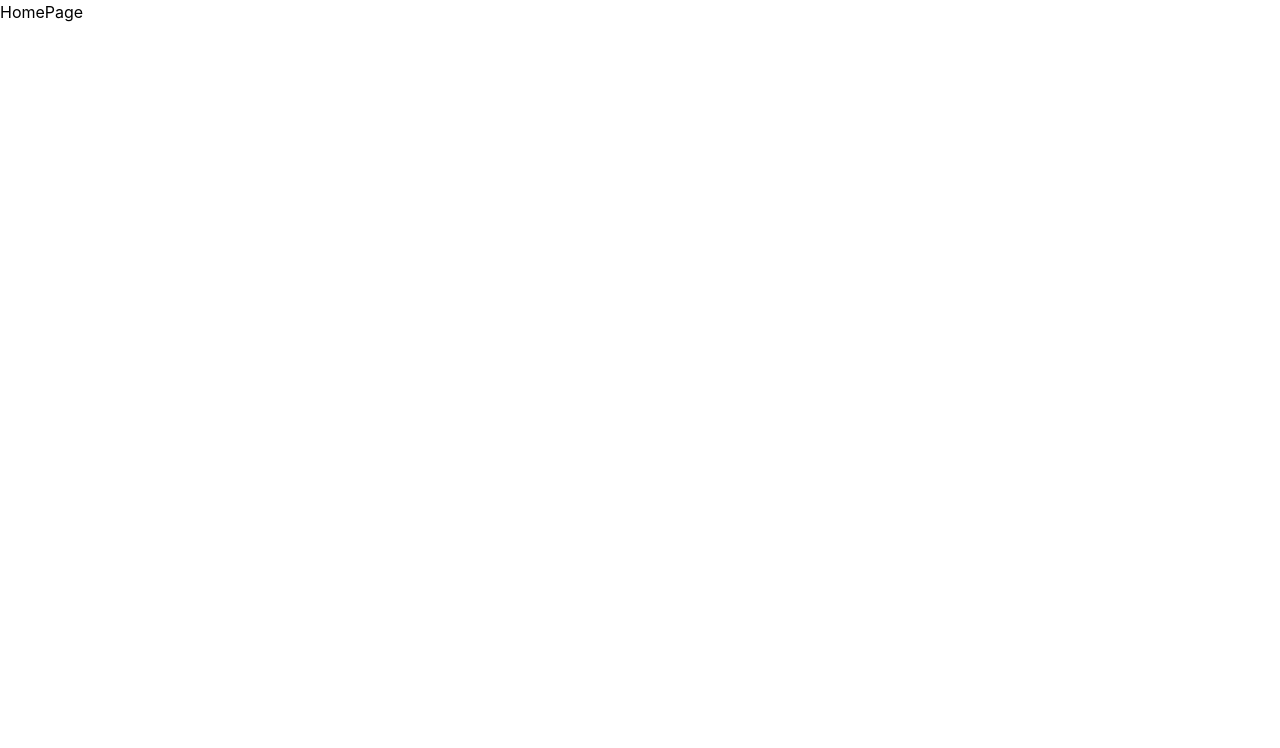
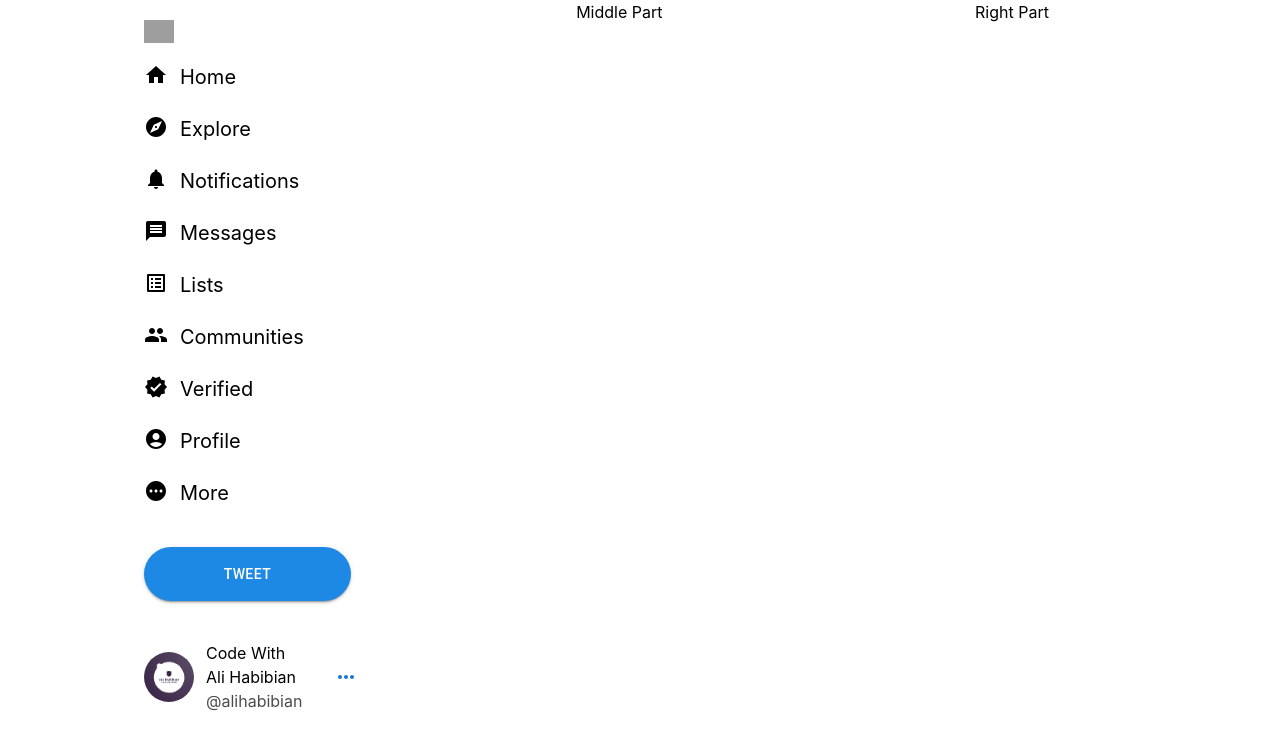
Before and after one commit to ali-habibian/twitter-clone-react-front, a React (Create React App) app: page / in a window 1280 px wide. Shown: the top 748 px of the page. Built offline with nearby package versions, Linux system fonts and the light colour scheme; grey boxes are pictures that could not be loaded.

Commit message:
implement navigation section

```diff
--- a/src/Components/HomePage/HomePage.jsx
+++ b/src/Components/HomePage/HomePage.jsx
@@ -1,8 +1,24 @@
+import { Grid } from '@mui/material'
 import React from 'react'
+import Navigation from '../Navigation/Navigation'
 
 const HomePage = () => {
     return (
-        <div>HomePage</div>
+        <Grid container xs={12} className='px-5 lg:px-36 justify-between'>
+
+            <Grid item xs={0} lg={2.5} className='hidden lg:block w-full relative'>
+                <Navigation />
+            </Grid>
+
+            <Grid item xs={12} lg={6} className='hidden lg:block w-full relative'>
+                <p className='text-center'>Middle Part</p>
+            </Grid>
+
+            <Grid item xs={0} lg={3} className='hidden lg:block w-full relative'>
+                <p className='text-center'>Right Part</p>
+            </Grid>
+
+        </Grid>
     )
 }
 
--- /dev/null
+++ b/src/Components/Navigation/Navigation.jsx
@@ -0,0 +1,104 @@
+import * as React from 'react';
+import { navigationMenu } from './NavigationMenu'
+import { useNavigate } from 'react-router-dom'
+import { Avatar, Button } from '@mui/material'
+import MoreHorizIcon from '@mui/icons-material/MoreHoriz';
+import Menu from '@mui/material/Menu';
+import MenuItem from '@mui/material/MenuItem';
+import logo from '../../images/logo.png';
+
+const Navigation = () => {
+
+    const [anchorEl, setAnchorEl] = React.useState(null);
+    const open = Boolean(anchorEl);
+    const handleClick = (event) => {
+        setAnchorEl(event.currentTarget);
+    };
+    const handleClose = () => {
+        setAnchorEl(null);
+    };
+    const handleLogout = () => {
+        console.log("logout")
+        handleClose()
+    }
+
+    const navigate = useNavigate();
+
+    return (
+        <div className='h-screen sticky top-0'>
+            <div>
+                <div className='py-5'>
+                    <img width={30} height={30} src='https://upload.wikimedia.org/wikipedia/commons/5/53/X_logo_2023_original.svg' alt='x-logo' />
+                </div>
+
+                <div className='space-y-6'>
+                    {navigationMenu.map(
+                        (item) =>
+                            <div className='cursor-pointer flex space-x-3 item-center'
+                                onClick={() =>
+                                    item.title === "Profile" ? navigate(`/profile/${5}`) : navigate(item.path)}>
+                                {item.icon}
+                                <p className='text-xl'>{item.title}</p>
+                            </div>
+                    )}
+                </div>
+            </div>
+
+            <div className='py-10'>
+                <Button
+                    sx={{ width: "100%", borderRadius: "29px", py: "15px", bgcolor: "#1e88e5" }}
+                    variant='contained'
+                >
+                    Tweet
+                </Button>
+            </div>
+
+            <div className='flex items-center justify-between'>
+                <div className='flex items-center space-x-3'>
+                    <Avatar
+                        alt='username'
+                        src={logo}
+                        sx={{ width: 50, height: 50 }} />
+
+                    <div>
+                        <span>Code With Ali Habibian </span>
+                        <span>
+                            <a
+                                className='opacity-70'
+                                href="https://github.com/ali-habibian/"
+                                target="_blank"
+                                rel="noreferrer"
+                            >
+                                @alihabibian
+                            </a>
+                        </span>
+                    </div>
+
+                    <Button
+                        id="basic-button"
+                        aria-controls={open ? 'basic-menu' : undefined}
+                        aria-haspopup="true"
+                        aria-expanded={open ? 'true' : undefined}
+                        onClick={handleClick}
+                    >
+                        <MoreHorizIcon />
+                    </Button>
+                    <Menu
+                        id="basic-menu"
+                        anchorEl={anchorEl}
+                        open={open}
+                        onClose={handleClose}
+                        MenuListProps={{
+                            'aria-labelledby': 'basic-button',
+                        }}
+                    >
+                        <MenuItem onClick={handleLogout}>Logout</MenuItem>
+                    </Menu>
+                </div>
+            </div>
+
+        </div>
+    )
+}
+
+export default Navigation
--- /dev/null
+++ b/src/Components/Navigation/NavigationMenu.js
@@ -0,0 +1,57 @@
+import HomeIcon from "@mui/icons-material/Home";
+import ExploreIcon from "@mui/icons-material/Explore";
+import NotificationIcon from "@mui/icons-material/Notifications";
+import MessageIcon from '@mui/icons-material/Message';
+import ListAltIcon from '@mui/icons-material/ListAlt';
+import GroupIcon from '@mui/icons-material/Group';
+import VerifiedIcon from '@mui/icons-material/Verified';
+import AccountCircleIcon from '@mui/icons-material/AccountCircle';
+import PendingIcon from '@mui/icons-material/Pending';
+
+export const navigationMenu = [
+    {
+        title: "Home",
+        icon: <HomeIcon />,
+        path: "/home"
+    },
+    {
+        title: "Explore",
+        icon: <ExploreIcon />,
+        path: "/explore"
+    },
+    {
+        title: "Notifications",
+        icon: <NotificationIcon />,
+        path: "/notifications"
+    },
+    {
+        title: "Messages",
+        icon: <MessageIcon />,
+        path: "/messages"
+    },
+    {
+        title: "Lists",
+        icon: <ListAltIcon />,
+        path: "/list"
+    },
+    {
+        title: "Communities",
+        icon: <GroupIcon />,
+        path: "/communities"
+    },
+    {
+        title: "Verified",
+        icon: <VerifiedIcon />,
+        path: "/verified"
+    },
+    {
+        title: "Profile",
+        icon: <AccountCircleIcon />,
+        path: "/profile"
+    },
+    {
+        title: "More",
+        icon: <PendingIcon />,
+        path: "/more"
+    }
+]
```
Also changed, not shown: src/images/logo.png (added).
